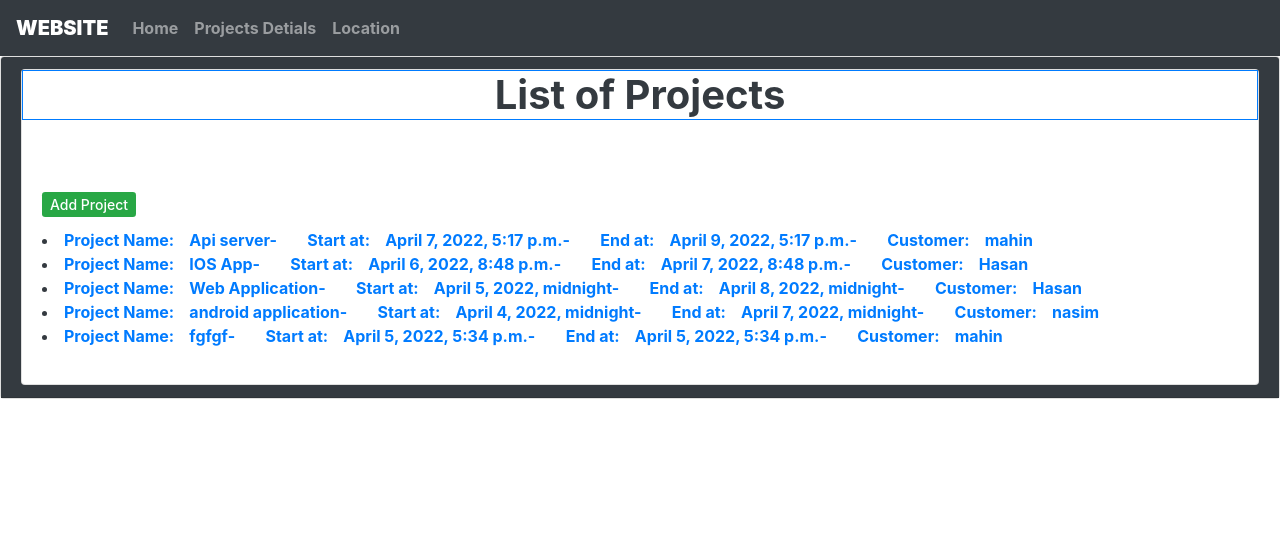
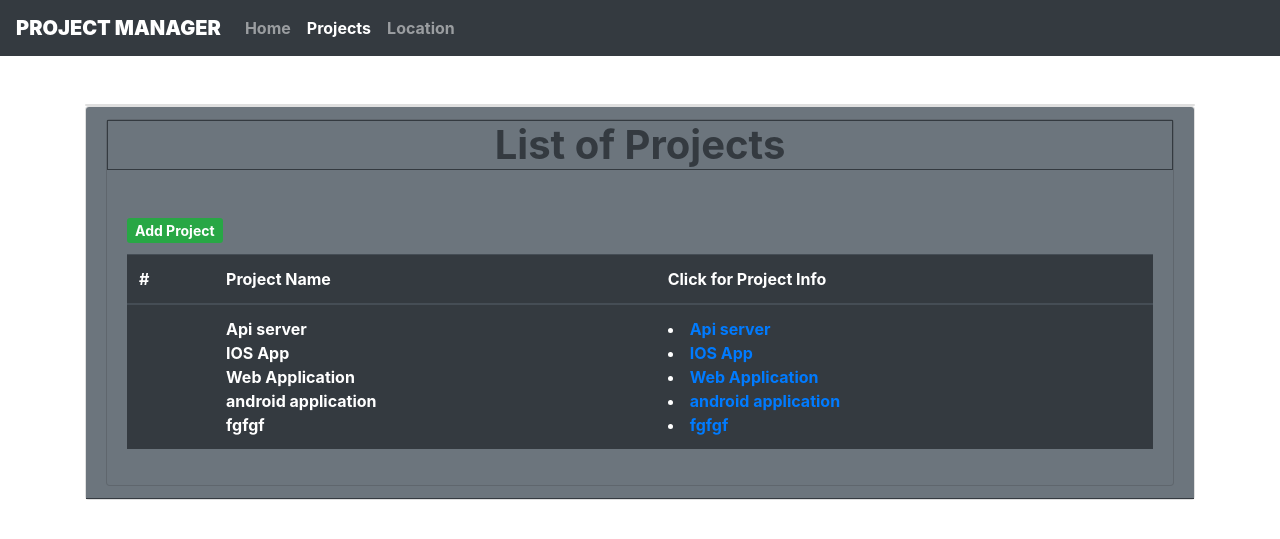
Before and after one commit to MehediHasanNasim/project_management, a Django app: page /projects/ in a window 1280 px wide. Shown: the top 539 px of the page. Run offline with Django 3.2, Linux system fonts and the light colour scheme; data comes from the database, SQL or seed files in the repository; both versions use the stored data as it was after the commit; some libraries are stand-ins or nearby versions.

Commit message:
reconstructed project table & some design

```diff
--- a/core/templates/core/add_project.html
+++ b/core/templates/core/add_project.html
@@ -17,7 +17,7 @@
         <div class="card-header bg-dark">
             <h5 class="text-center text-white"><b>Add Project</b></h5>
         </div>
-        <div class="card-body  bg-warning">
+        <div class="card-body bg-secondary">
             <form action="" method="POST">
                 {% csrf_token %}
 
--- a/core/templates/core/base.html
+++ b/core/templates/core/base.html
@@ -27,15 +27,16 @@
 
     <title>
       {% block title %}
+      {% endblock title %}
 
-      {% endblock title %}
+
   </title>
 
   </head>
   <body class="my_body">
     <nav class="navbar navbar-expand-lg navbar-dark bg-dark">
       <a class="navbar-brand" href="{% url 'home' %}"
-        ><b><strong>WEBSITE</strong></b></a
+        ><b><strong>PROJECT MANAGER</strong></b></a
       >
       <button
         class="navbar-toggler"
@@ -56,13 +57,13 @@
           </li>
 
           <li
-            class="nav-item {% block adminhomeactive %} {% endblock adminhomeactive %}"
+            class="nav-item {% block projectactive %} {% endblock projectactive %}"
           >
-            <a class="nav-link" href="{% url 'projects' %}"><b>Projects Detials</b></a>
+            <a class="nav-link" href="{% url 'projects' %}"><b>Projects</b></a>
           </li>
 
           <li
-            class="nav-item {% block aboutactive %} {% endblock aboutactive %}"
+            class="nav-item {% block locationactive %} {% endblock locationactive %}"
           >
             <a class="nav-link" href="{% url 'location' %}"><b>Location</b></a>
           </li>
--- a/core/templates/core/home.html
+++ b/core/templates/core/home.html
@@ -8,6 +8,8 @@ home
 {% block homeactive %}
 active
 {% endblock homeactive %}
+{% block projectactive %}
+{% endblock projectactive %}
 
 {% block bodycontent %}
 <br>
@@ -25,7 +27,7 @@ active
               <b>Deadline: {{project.end_date}} to {{project.start_date}}</b>
             </p>
             <p class="card-text text-white"><b>Progress: 90%</b></p>
-            <a class="btn btn-primary" href="{% url 'task' project.id %}">View</a>
+            <a class="btn btn-primary text-dark" href="{% url 'task' project.id %}"><b>View</b></a>
             </div>
           </div>
         </div>
--- a/core/templates/core/projects.html
+++ b/core/templates/core/projects.html
@@ -12,38 +12,29 @@
 
 
 {% block projectactive %}
-active
+  active
 {% endblock projectactive %}
 
 
 {% block bodycontent %}
 
+<br>
+<div class="container mt-4 fw-bolder">
+  <div class="card">
 
-</div>
+  </div>
   <div class="card">
-    <div class="card-header bg-dark">
+    <div class="card-header bg-secondary border-dark">
         <body class="my_body">
 
-<div class="card div_main div_register bg-white">
-    <h1 class=" text-dark text-center border border-primary" ><b> List of Projects </b></h1><br>
+<div class="card div_main div_register bg-secondary">
+    <h1 class=" text-dark text-center border border-dark" ><b> List of Projects </b></h1>
     <div class="card-body text-dark ">
-      <h1> <a href="{% url 'add_project' %}" class="bnt btn-sm btn-success" >Add Project</a> </h1>
+      <h1> <a href="{% url 'add_project' %}" class="bnt btn-sm btn-success" ><b>Add Project</b></a> </h1>
       {% comment %} <h1> <a href="{% url 'project_update' project.id %}" class="bnt btn-sm btn-success" >Update Project</a> </h1>   {% endcomment %}
       {% comment %} <h1> <a href="{% url 'project_info' project.id %}" class="bnt btn-sm btn-success" >info Project</a> </h1>   {% endcomment %}
 
-        <table class="table">
-
-            {% comment %} <thead>
-              <tr>
-                <th scope="col">Project Id</th>
-                <th scope="col">Project Name</th>
-                <th scope="col">Start_date</th>
-                <th scope="col">End_date</th>
-                <th scope="col">Tools</th>
-                <th scope="col">Customer</th>
-              </tr>
-            </thead>
-            <tbody> {% endcomment %}
+        {% comment %} <table class="table">
 
               {% if project_list %}
 
@@ -53,26 +44,11 @@ active
                 <b> Project Name:    &nbsp;&nbsp;    {{ project.project_name }}-       &nbsp;&nbsp;&nbsp;&nbsp;&nbsp;&nbsp;
                     Start at:    &nbsp;&nbsp;        {{ project.start_date }}-         &nbsp;&nbsp;&nbsp;&nbsp;&nbsp;&nbsp;
                     End at:      &nbsp;&nbsp;        {{ project.end_date}}-            &nbsp;&nbsp;&nbsp;&nbsp;&nbsp;&nbsp;
+                    Tool:        &nbsp;&nbsp;
+                    {% for i in project.tool.all %}
+                           {{ i }},
+                    {% endfor %}                                                       &nbsp;&nbsp;&nbsp;&nbsp;&nbsp;&nbsp;
                     Customer:    &nbsp;&nbsp;        {{ project.customer.customer_name }} </b> </a> <br></li>
-
-
-              {% comment %} <tr>
-                <a  class="div_register" href="{% url 'project_info' project.id %}">
-                  <td>{{ project.id }}</td>
-                  <td>{{ project.project_name }}</td>
-                  <td>{{ project.start_date }}</td>
-                  <td>{{ project.end_date }}</td>
-                  <td>
-                    {% for i in project.tool.all %}
-                      {{ i }},
-                    {% endfor %}
-                  </td>
-                  <td>{{ project.customer.customer_name }}
-
-                  </td>
-                </a>
-              </tr> {% endcomment %}
-
 
               {% endfor %}
 
@@ -83,7 +59,66 @@ active
         {% endif %}
     </div>
 </div>
+--------------------- {% endcomment %}
+<div>
 
+
+  <table class="table table-dark">
+    <thead>
+      <tr>
+        <th scope="col">#</th>
+        <th scope="col">Project Name</th>
+        <th scope="col">Click for Project Info</th>
+      </tr>
+    </thead>
+    <tbody>
+      <tr>
+        <th scope="row"></th>
+        <td>
+
+
+          {% if project_list %}
+
+          {% for project in project_list  %}
+
+          <div> <div  class="">
+            <b>{{ project.project_name }}</b> </div>
+
+          {% endfor %}
+          {% else %}
+
+          <h2>No Projects</h2>
+          {% endif %}
+            </div>
+
+        </td>
+        <td>
+
+
+          {% if project_list %}
+
+          {% for project in project_list  %}
+
+          <li> <a  class="div_register" href="{% url 'project_info' project.id %}">
+            <b>{{ project.project_name }}</b> </a> <br></li>
+          {% endfor %}
+
+          {% else %}
+
+
+          <h2>No Projects</h2>
+          {% endif %}
+            </div>
+        </td>
+      </tr>
+
+    </tbody>
+  </table>
+
+
+
+  </div>
+</div>
 
 
 
--- a/core/templates/core/task.html
+++ b/core/templates/core/task.html
@@ -18,15 +18,15 @@
 {% block bodycontent %}
 
 <div class="card div_main div_register ">
-    <h1 class="">&nbsp;&nbsp;&nbsp;
+    <h2 class="">&nbsp;&nbsp;&nbsp;
 
 
         <a href="{% url 'add-task' project.id %}" class="bnt btn-sm btn-success" >Add Task</a>
 
-    </h1><br>
+    </h2><br>
     <div class="card-body text-dark">
       <div class="alert alert-primary" role="alert">
-          Project Name: {{ project.project_name}}
+        <b>Project Name: {{ project.project_name}}</b>
        </div>
         <table class="table">
             <thead>
```
Also changed, not shown: core/templates/core/addtask.html (+10 -10 lines), core/templates/core/location.html (+4 -4 lines), core/templates/core/project_info.html (+7 -4 lines), db.sqlite3.
